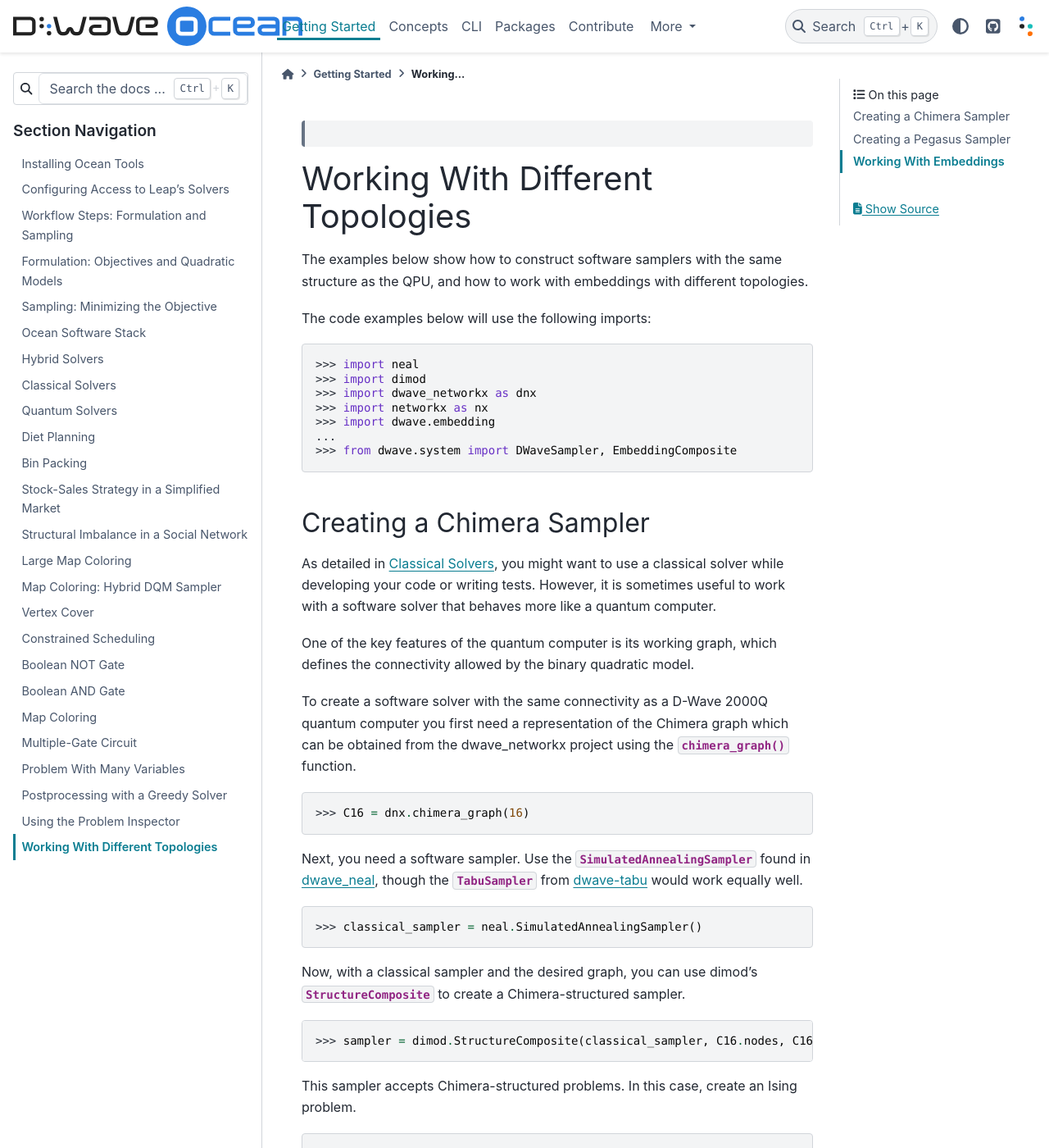
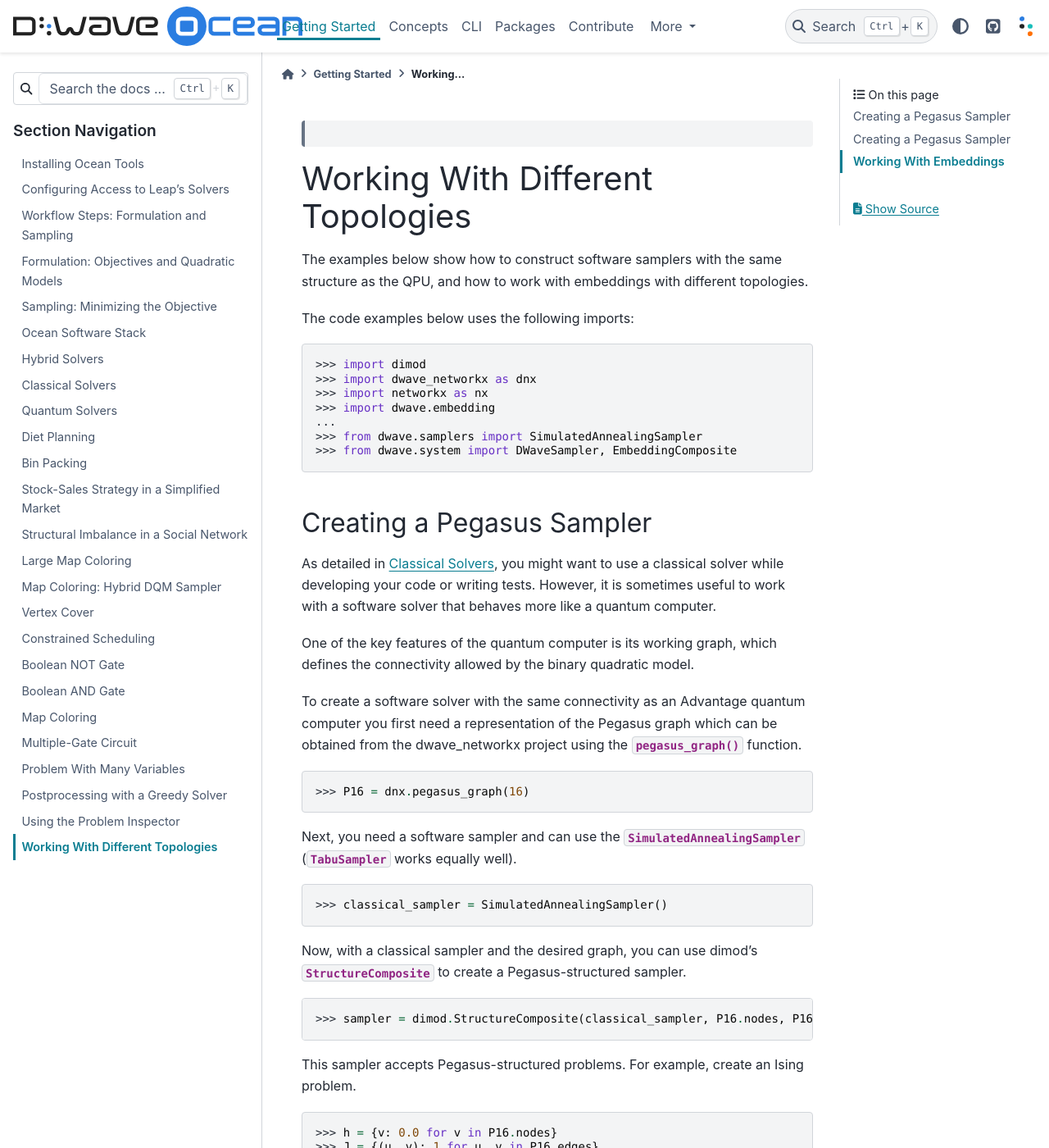
Before and after one commit to dwavesystems/dwave-ocean-sdk, a Sphinx documentation site: the page built from docs/examples/topology_samplers.rst, in a window 1280 px wide and 1400 px high. Shown: the whole window at 82% size. Built offline with Sphinx 7.4.7 and the PyData theme 0.15.4, drawn with Linux system fonts in a browser that asks for light colours; pages that are not in the unit, such as notebooks, are missing from menus; some of the changed text lies outside the part shown.

Commit message:
Update example/topography chimera to pegasus

```diff
--- a/docs/examples/topology_samplers.rst
+++ b/docs/examples/topology_samplers.rst
@@ -8,72 +8,73 @@
 as the :term:`QPU`, and how to work with :term:`embedding`\s with different
 topologies.
 
-The code examples below will use the following imports:
+The code examples below uses the following imports:
 
->>> import neal
 >>> import dimod
 >>> import dwave_networkx as dnx
 >>> import networkx as nx
 >>> import dwave.embedding
 ...
+>>> from dwave.samplers import SimulatedAnnealingSampler
 >>> from dwave.system import DWaveSampler, EmbeddingComposite
 
-Creating a Chimera Sampler
+Creating a Pegasus Sampler
 --------------------------
 
 As detailed in :ref:`using_cpu`, you might want to use a classical solver while
 developing your code or writing tests. However, it is sometimes useful to
 work with a software solver that behaves more like a quantum computer.
 
-One of the key features of the quantum computer is its :term:`working graph`, which
-defines the connectivity allowed by the :term:`binary quadratic model`.
+One of the key features of the quantum computer is its :term:`working graph`,
+which defines the connectivity allowed by the :term:`binary quadratic model`.
 
-To create a software solver with the same connectivity as a D-Wave 2000Q quantum computer
-you first need a representation of the :term:`Chimera` graph which can be obtained
-from the :doc:`dwave_networkx </docs_dnx/sdk_index>` project using the
-:func:`~dwave_networkx.chimera_graph` function.
+To create a software solver with the same connectivity as an Advantage quantum
+computer you first need a representation of the :term:`Pegasus` graph which can
+be obtained from the :doc:`dwave_networkx </docs_dnx/sdk_index>` project using
+the :func:`~dwave_networkx.pegasus_graph` function.
 
->>> C16 = dnx.chimera_graph(16)
+>>> P16 = dnx.pegasus_graph(16)
 
-Next, you need a software sampler. Use the
-:class:`~neal.sampler.SimulatedAnnealingSampler` found in :doc:`dwave_neal </docs_neal/sdk_index>`,
-though the :class:`~tabu.sampler.TabuSampler` from :doc:`dwave-tabu </docs_tabu/sdk_index>`
-would work equally well.
+Next, you need a software sampler and can use the
+:class:`~dwave.samplers.SimulatedAnnealingSampler`
+(:class:`~dwave.samplers.TabuSampler` works equally well).
 
 .. dev note: we should maybe add a link to somewhere explaining the difference
 .. between tabu/neal
 
->>> classical_sampler = neal.SimulatedAnnealingSampler()
+>>> classical_sampler = SimulatedAnnealingSampler()
 
 Now, with a classical sampler and the desired graph, you can use
-:doc:`dimod </docs_dimod/sdk_index>`'s :class:`~dimod.reference.composites.structure.StructureComposite`
-to create a Chimera-structured sampler.
+:doc:`dimod </docs_dimod/sdk_index>`'s
+:class:`~dimod.reference.composites.structure.StructureComposite` to create a
+Pegasus-structured sampler.
 
->>> sampler = dimod.StructureComposite(classical_sampler, C16.nodes, C16.edges)
+>>> sampler = dimod.StructureComposite(classical_sampler, P16.nodes, P16.edges)
 
-This sampler accepts Chimera-structured problems. In this case, create an
+This sampler accepts Pegasus-structured problems. For example, create an
 :term:`Ising` problem.
 
->>> h = {v: 0.0 for v in C16.nodes}
->>> J = {(u, v): 1 for u, v in C16.edges}
+>>> h = {v: 0.0 for v in P16.nodes}
+>>> J = {(u, v): 1 for u, v in P16.edges}
 >>> sampleset = sampler.sample_ising(h, J)
 
 You can even use the sampler with the :class:`~dwave.system.composites.EmbeddingComposite`.
 
 >>> embedding_sampler = EmbeddingComposite(sampler)
 
-Finally, you can confirm that the sampler matches the :class:`~dwave.system.samplers.DWaveSampler`\ 's
+Finally, you can confirm that the sampler matches the
+:class:`~dwave.system.samplers.DWaveSampler`\ 's
 structure. Make sure that the :term:`QPU` has the same topology you have
 been simulating. Also note that the :term:`working graph` of the QPU is usually
 a :term:`subgraph` of the full :term:`hardware graph`.
 
 .. dev note: maybe in the future we want to talk about different topologies
 
->>> qpu_sampler = DWaveSampler(solver={'num_active_qubits__within': [2000, 2048]})
+>>> qpu_sampler = DWaveSampler(solver=dict(topology__type='pegasus'))
 >>> QPUGraph = nx.Graph(qpu_sampler.edgelist)
->>> all(v in C16.nodes for v in QPUGraph.nodes)
+>>> all(v in P16.nodes for v in QPUGraph.nodes)
 True
->>> all(edge in C16.edges for edge in QPUGraph.edges)      # doctest: +SKIP
+>>> all(edge in P16.edges for edge in QPUGraph.edges)      # doctest: +SKIP
 True
 
 
```
